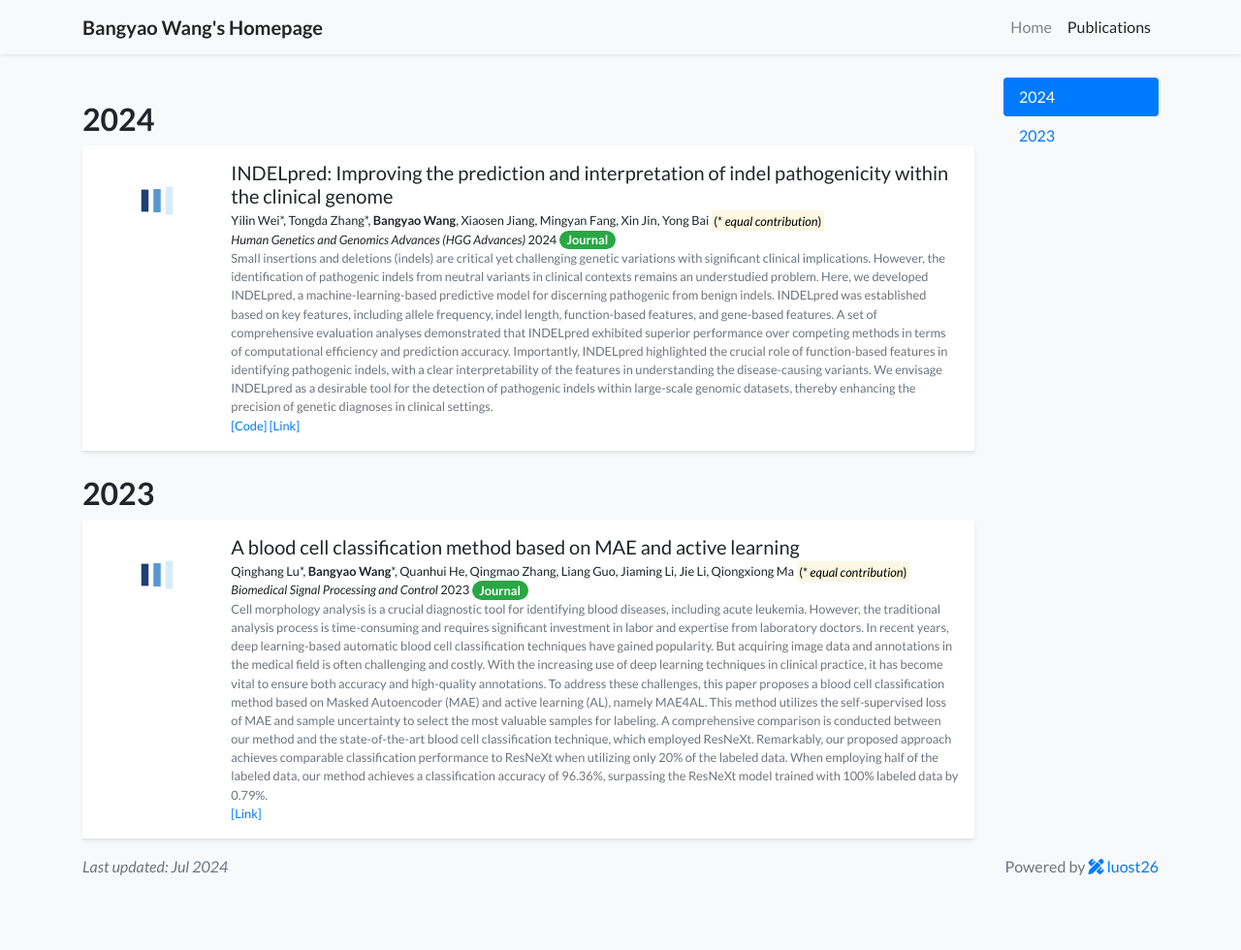
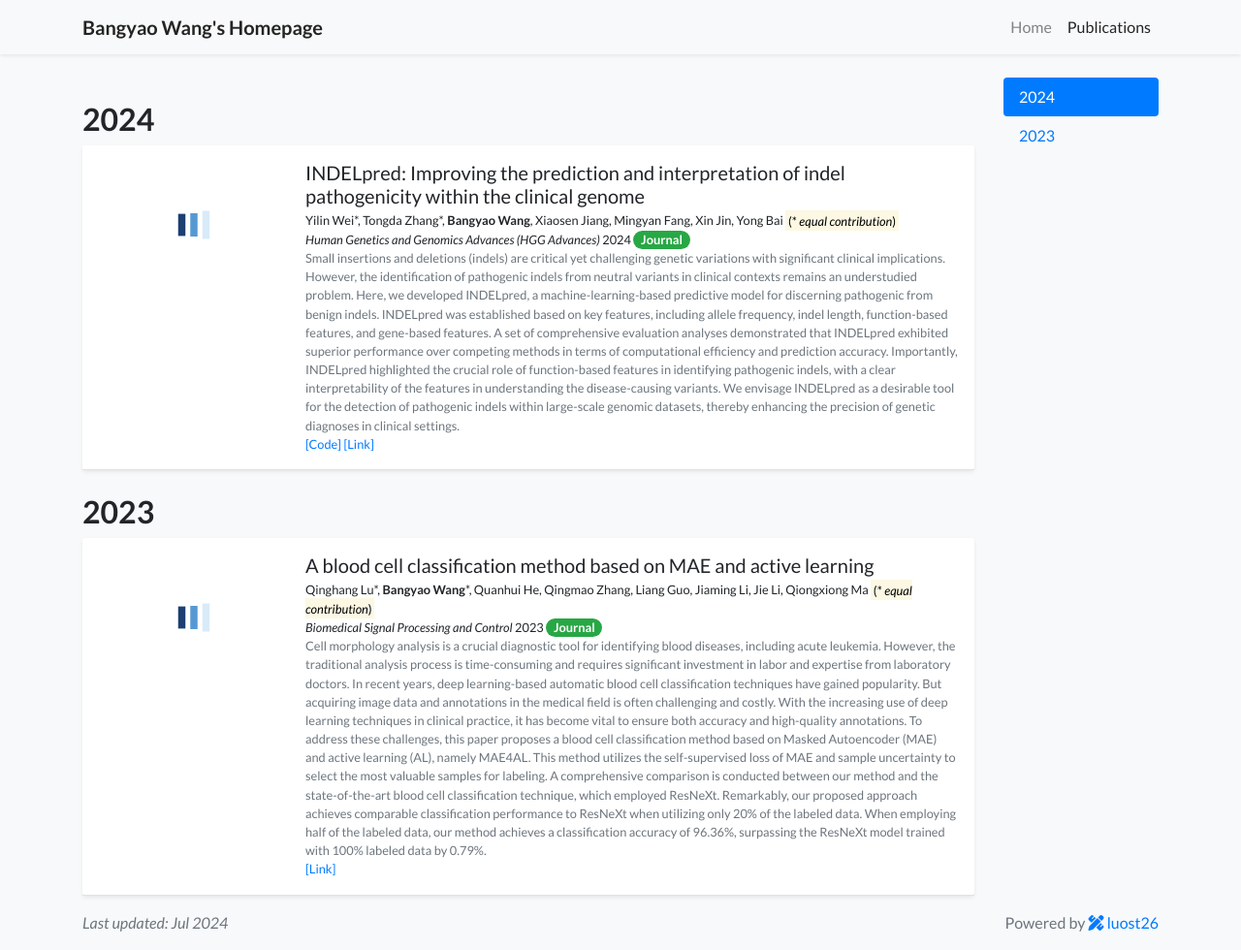
Before and after one commit to wby24/wby24.github.io, a Jekyll site: the page built from publications.html, in a window 1280 px wide and 980 px high. Shown: the whole window at 97% size. Built offline with Jekyll 4.4.1, drawn with Linux system fonts in a browser that asks for light colours; a style sheet for code colours, icons or effects is not loaded.

Commit message:
Update publication_item.html

```diff
--- a/_includes/widgets/publication_item.html
+++ b/_includes/widgets/publication_item.html
@@ -2,10 +2,10 @@
 <div class="d-none d-md-block">
     <div class="row no-gutters border-bottom border-gray">
         {%- if item.cover -%}
-        <div class="col-md-3 col-xl-2 mb-md-0 p-md-3">
+        <div class="col-md-4 col-xl-3 mb-md-0 p-md-3">
             <img data-src="{{ item.cover | relative_url }}" alt="{{ item.title }}" class="lazy w-100 rounded-sm" src="{{ '/assets/images/empty_300x200.png' | relative_url }}">
         </div>
-        <div class="col-md-9 col-xl-10 p-3 pl-md-0">
+        <div class="col-md-8 col-xl-9 p-3 pl-md-0">
         {%- else -%}
         <div class="col p-3 ml-md-2">
         {%- endif -%}
```
